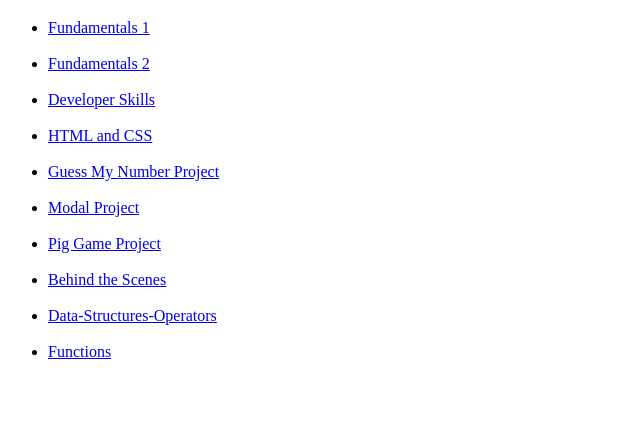
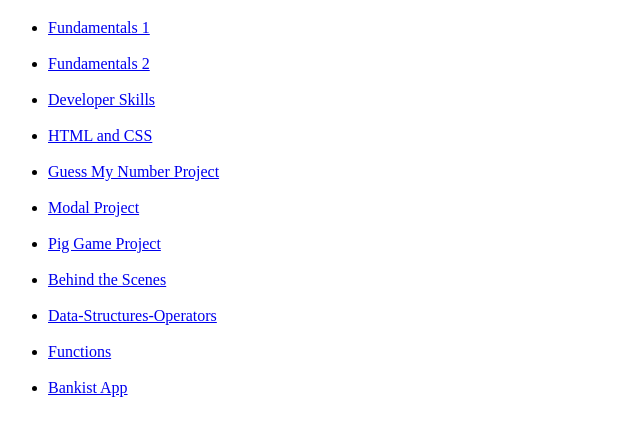
Before and after one commit to csmitty97/javascript_course, a plain HTML site: page index.html in a window 1280 px wide. Shown: the part 61-496 px from the top of the page, without its empty margins (0-640 px from the left). Drawn offline with Linux system fonts and the light colour scheme.

Commit message:
Update index.html

```diff
--- a/index.html
+++ b/index.html
@@ -24,6 +24,7 @@
       <li><a href="behind-the-scenes/index.html">Behind the Scenes</a></li><br>
       <li><a href="data-structures-and-modern-operators/index.html">Data-Structures-Operators</a></li><br>
       <li><a href="functions/index.html">Functions</a></li><br>
+      <li><a href="bankist_app/index.html">Bankist App</a></li><br>
 
     </ul>
 
```
